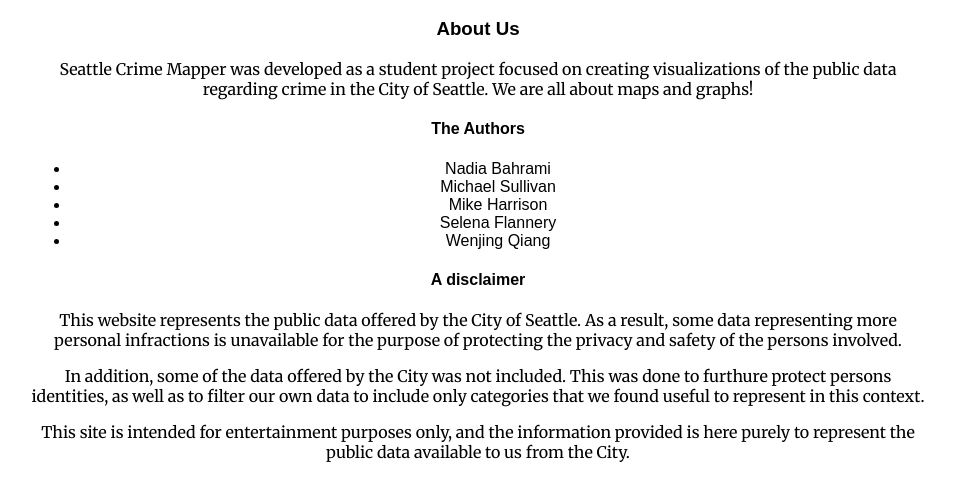
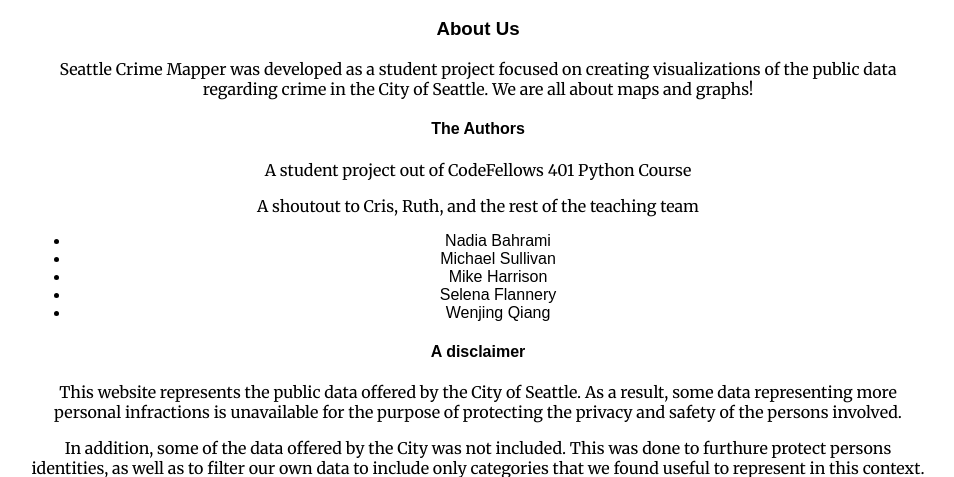
Before and after one commit to MurderSheWrote/MurderSheWroteSeattle, a Python web app: template crimemapper/templates/about.jinja2 in a window 1280 px wide. Shown: the part 206-683 px from the top of the page, without its empty margins (162-1116 px from the left). Run offline with Jinja, Linux system fonts and the light colour scheme; the template is opened without the code that fills it, so the values that code supplies are empty.

Commit message:
#64 added credit to codefellows and teaching staff.

```diff
--- a/crimemapper/templates/about.jinja2
+++ b/crimemapper/templates/about.jinja2
@@ -12,6 +12,8 @@
     </div>
     <div>
         <h4>The Authors</h4>
+        <p>A student project out of CodeFellows 401 Python Course</p>
+        <p>A shoutout to Cris, Ruth, and the rest of the teaching team</p>
         <ul>
             <li>Nadia Bahrami</li>
             <li>Michael Sullivan</li>
```
